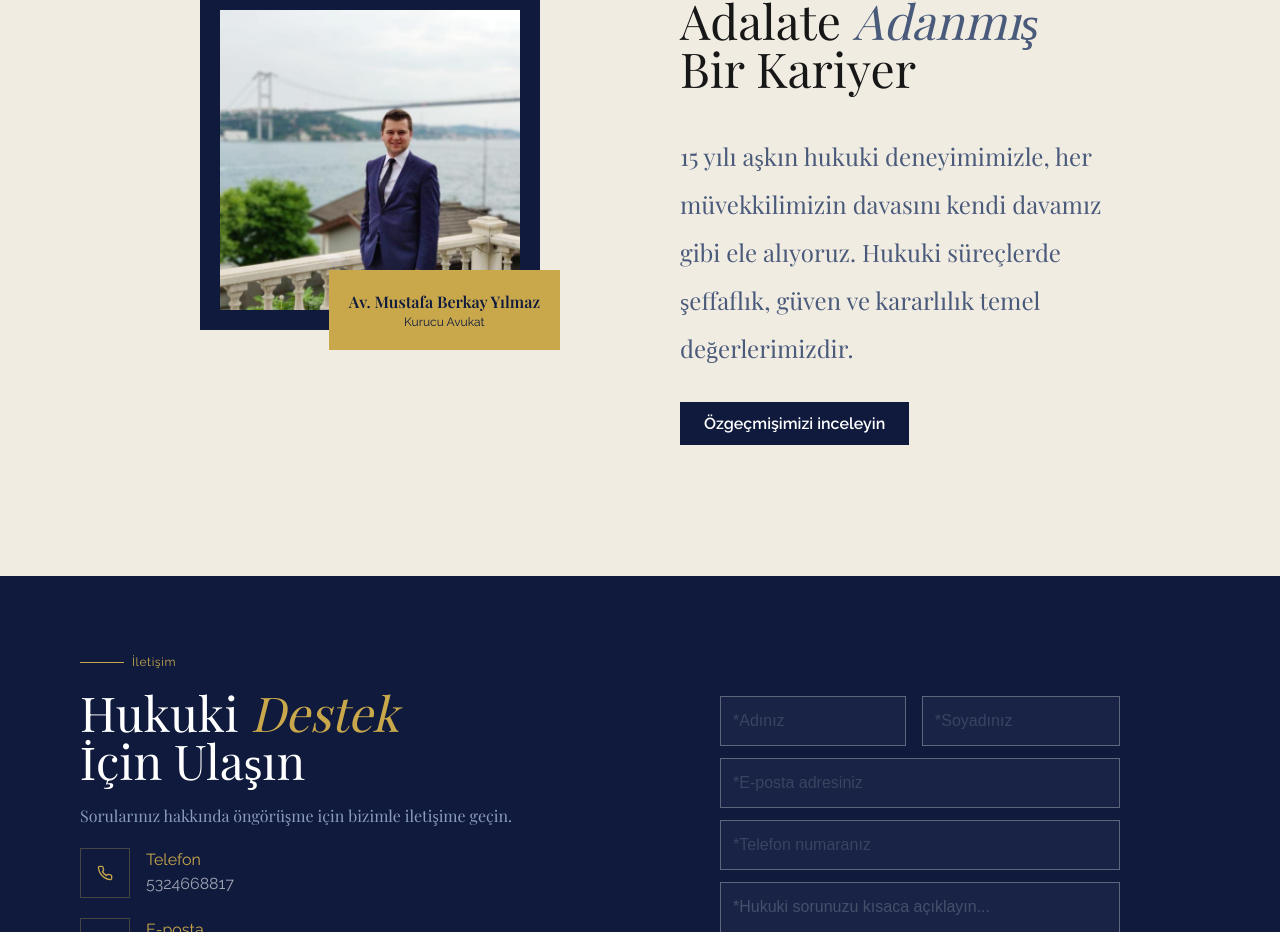
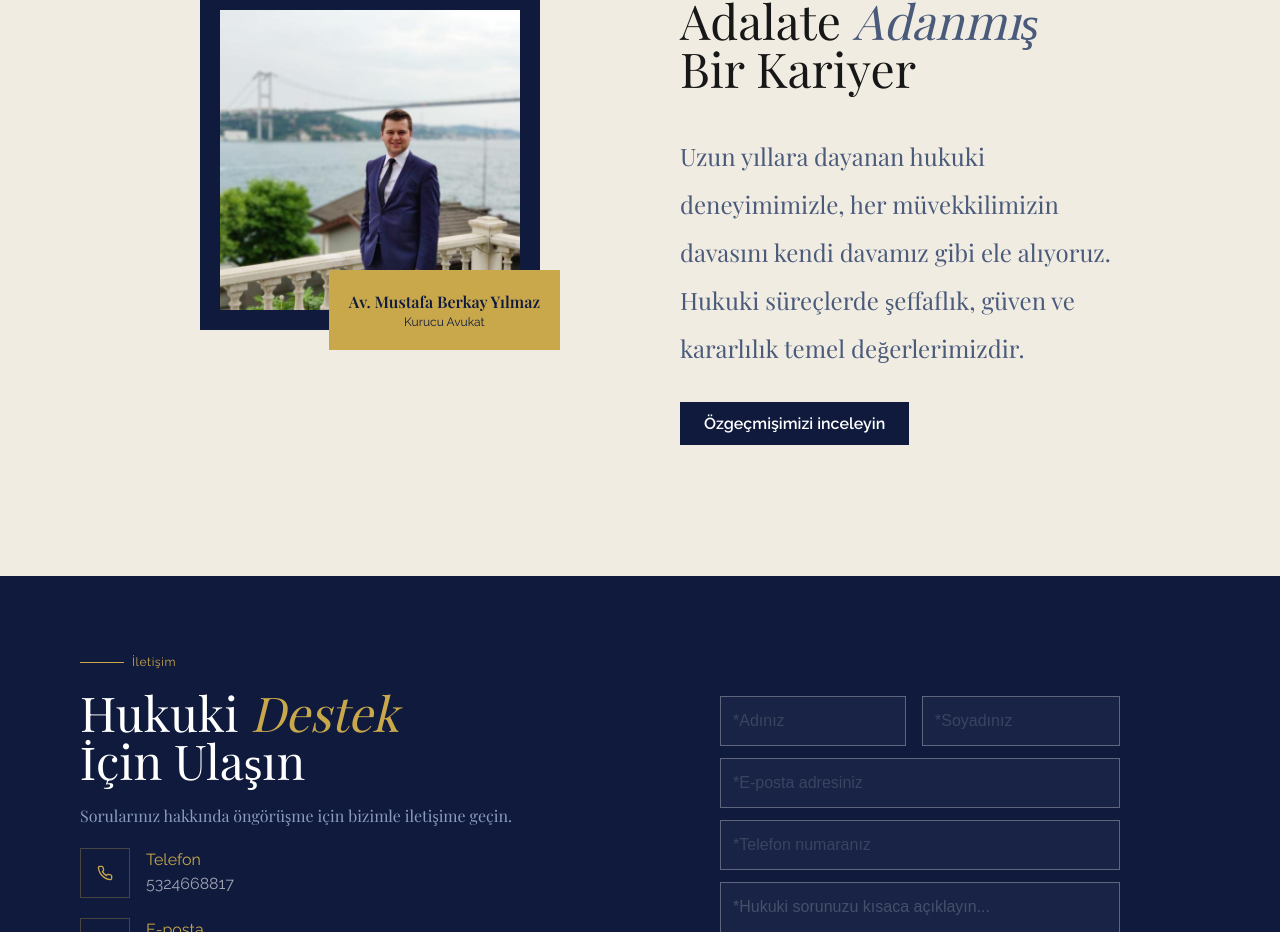
Before and after one commit to yarenerol/Bosfor-Hukuk-Website, a Next.js app: page / in a window 1280 px wide. Shown: the part 2168-3100 px from the top of the page. Built offline with nearby package versions, Linux system fonts and the light colour scheme.

Commit message:
About text changed

```diff
--- a/src/components/About.jsx
+++ b/src/components/About.jsx
@@ -48,7 +48,7 @@ const About = ()=>{
                     <p className="text-gold leading-none tracking-wider text-xs">HAKKIMIZDA</p>
                 </div>
                 <h1 className="font-playfair text-5xl my-5">Adalate <span className="italic text-fume">Adanmış</span><br /> Bir Kariyer</h1>
-                <p className="font-playfair text-fume my-10 leading-loose text-lg lg:text-2xl">15 yılı aşkın hukuki deneyimimizle, her müvekkilimizin davasını kendi davamız gibi ele alıyoruz. Hukuki süreçlerde şeffaflık, güven ve kararlılık temel değerlerimizdir.</p>
+                <p className="font-playfair text-fume my-10 leading-loose text-lg lg:text-2xl">Uzun yıllara dayanan hukuki deneyimimizle, her müvekkilimizin davasını kendi davamız gibi ele alıyoruz. Hukuki süreçlerde şeffaflık, güven ve kararlılık temel değerlerimizdir.</p>
                 <Link href="/about" className="font-raleway bg-darknavy text-white font-semibold py-3 px-6 hover:bg-gold hover:text-darknavy duration-300 mb-10">Özgeçmişimizi inceleyin</Link>
             </motion.div>
         </div>
```
